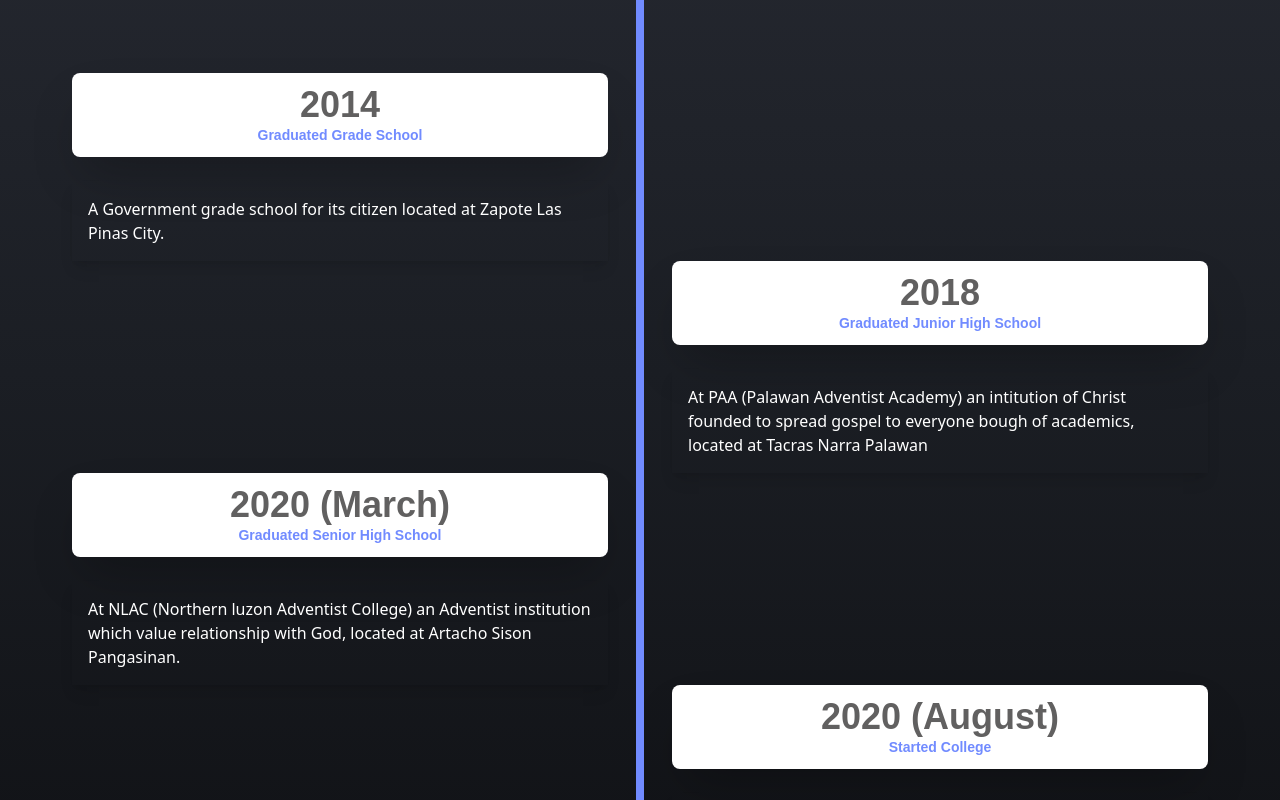
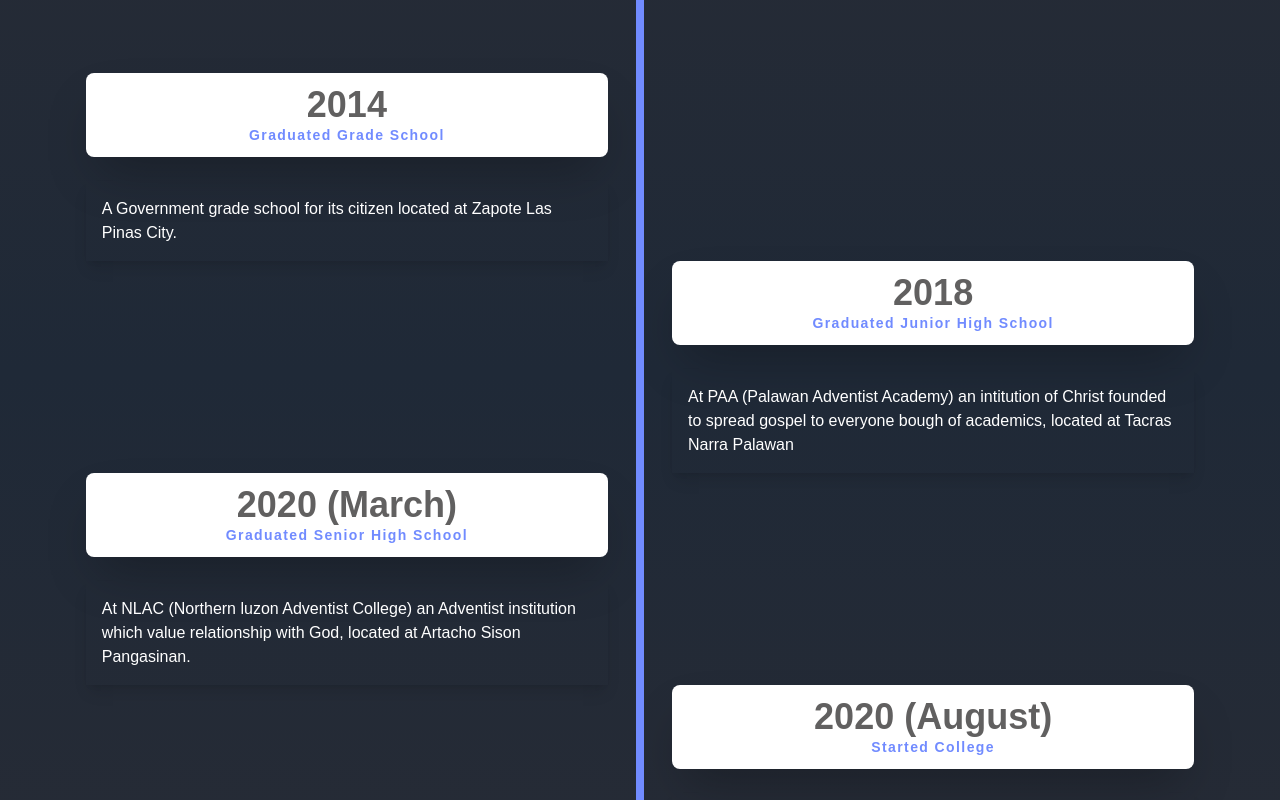
Before and after one commit to DevNanad/MODERN-PORTFOLIO, a React (Create React App) app: page / in a window 1280 px wide. Shown: the part 2820-3620 px from the top of the page. Built offline with nearby package versions, Linux system fonts and the light colour scheme.

Commit message:
S4 Add font, gradient BG and spacing

```diff
--- a/src/components/SectionFour.js
+++ b/src/components/SectionFour.js
@@ -10,7 +10,7 @@ function SectionFour() {
 
 
   return (
-    <div className='md:flex md:items-center gap-20 md:flex-col md:justify-center text-white bg-gradient-to-b from-transparent via-[#1b1e24] to-[#0d0e11] ' id="secFour">
+    <div className='md:flex md:items-center gap-20 md:flex-col md:justify-center text-white bg-gradient-to-b from-transparent via-gray-800 to-transparent poppins ' id="secFour">
 
         <h1 className='academics pt-20 md:pt-20 text-center text-3xl md:text-4xl font-bold uppercase tracking-widest applesys'>Academics Timeline</h1>
 
@@ -28,7 +28,7 @@ function SectionFour() {
               <div className="first-content">
                 <div className="year-title rounded-lg text-center font-bold poppins md:mb-6 bg-white text-[#616060] shadow-2xl">
                   <h2 className='text-4xl pt-3'>2014</h2>
-                  <h5 className='text-sm paintedblue pb-3'>Graduated Grade School</h5>
+                  <h5 className='text-sm paintedblue pb-3 md:tracking-widest'>Graduated Grade School</h5>
                 </div>
                 <p className='shadow-lg p-4 text-center md:text-left'>A Government grade school for its citizen located at Zapote Las Pinas City.</p>
               </div>
@@ -39,7 +39,7 @@ function SectionFour() {
               <div className="first-content">
                 <div className="year-title rounded-lg text-center font-bold poppins md:mb-6 bg-white text-[#616060] shadow-2xl">
                   <h2 className='text-4xl pt-3'>2018</h2>
-                  <h5 className='text-sm paintedblue pb-3'>Graduated Junior High School</h5>
+                  <h5 className='text-sm paintedblue pb-3 md:tracking-widest'>Graduated Junior High School</h5>
                 </div>
                 <p className='shadow-lg p-4 text-center md:text-left'>At PAA (Palawan Adventist Academy) an intitution of Christ founded to spread gospel to everyone bough of academics, located at Tacras Narra Palawan</p>
               </div>
@@ -50,7 +50,7 @@ function SectionFour() {
               <div className="first-content">
                 <div className="year-title rounded-lg text-center font-bold poppins md:mb-6 bg-white text-[#616060] shadow-2xl">
                   <h2 className='text-4xl pt-3'>2020 (March)</h2>
-                  <h5 className='text-sm paintedblue pb-3'>Graduated Senior High School</h5>
+                  <h5 className='text-sm paintedblue pb-3 md:tracking-widest'>Graduated Senior High School</h5>
                 </div>
                 <p className='shadow-lg p-4 text-center md:text-left'>At NLAC (Northern luzon Adventist College) an Adventist institution which value relationship with God, located at Artacho Sison Pangasinan.</p>
               </div>
@@ -61,7 +61,7 @@ function SectionFour() {
               <div className="first-content">
                 <div className="year-title rounded-lg text-center font-bold poppins md:mb-6 bg-white text-[#616060] shadow-2xl">
                   <h2 className='text-4xl pt-3'>2020 (August)</h2>
-                  <h5 className='text-sm paintedblue pb-3'>Started College</h5>
+                  <h5 className='text-sm paintedblue pb-3 md:tracking-widest'>Started College</h5>
                 </div>
                 <p className='shadow-lg p-4 text-center md:text-left'>At TCU (Taguig City University) currently taking bachelors degree of Computer Science (BSCS)</p>
               </div>
@@ -79,7 +79,7 @@ function SectionFour() {
               <div className="first-content">
                 <div className="year-title rounded-lg text-center font-bold poppins md:mb-6 bg-white text-[#616060] shadow-2xl">
                   <h2 className='text-4xl pt-3'>2014</h2>
-                  <h5 className='text-sm paintedblue pb-3'>Graduated Grade School</h5>
+                  <h5 className='text-sm paintedblue pb-3 md:tracking-widest'>Graduated Grade School</h5>
                 </div>
                 <p className='shadow-lg p-4 text-center md:text-left'>A Government grade school for its citizen located at Zapote Las Pinas City.</p>
               </div>
@@ -90,7 +90,7 @@ function SectionFour() {
               <div className="first-content">
                 <div className="year-title rounded-lg text-center font-bold poppins md:mb-6 bg-white text-[#616060] shadow-2xl">
                   <h2 className='text-4xl pt-3'>2018</h2>
-                  <h5 className='text-sm paintedblue pb-3'>Graduated Junior High School</h5>
+                  <h5 className='text-sm paintedblue pb-3 md:tracking-widest'>Graduated Junior High School</h5>
                 </div>
                 <p className='shadow-lg p-4 text-center md:text-left'>At PAA (Palawan Adventist Academy) an intitution of Christ founded to spread gospel to everyone bough of academics, located at Tacras Narra Palawan</p>
               </div>
@@ -101,7 +101,7 @@ function SectionFour() {
               <div className="first-content">
                 <div className="year-title rounded-lg text-center font-bold poppins md:mb-6 bg-white text-[#616060] shadow-2xl">
                   <h2 className='text-4xl pt-3'>2020 (March)</h2>
-                  <h5 className='text-sm paintedblue pb-3'>Graduated Senior High School</h5>
+                  <h5 className='text-sm paintedblue pb-3 md:tracking-widest'>Graduated Senior High School</h5>
                 </div>
                 <p className='shadow-lg p-4 text-center md:text-left'>At NLAC (Northern luzon Adventist College) an Adventist institution which value relationship with God, located at Artacho Sison Pangasinan.</p>
               </div>
@@ -112,7 +112,7 @@ function SectionFour() {
               <div className="first-content">
                 <div className="year-title rounded-lg text-center font-bold poppins md:mb-6 bg-white text-[#616060] shadow-2xl">
                   <h2 className='text-4xl pt-3'>2020 (August)</h2>
-                  <h5 className='text-sm paintedblue pb-3'>Started College</h5>
+                  <h5 className='text-sm paintedblue pb-3 md:tracking-widest'>Started College</h5>
                 </div>
                 <p className='shadow-lg p-4 text-center md:text-left'>At TCU (Taguig City University) currently taking bachelors degree of Computer Science (BSCS)</p>
               </div>
```
